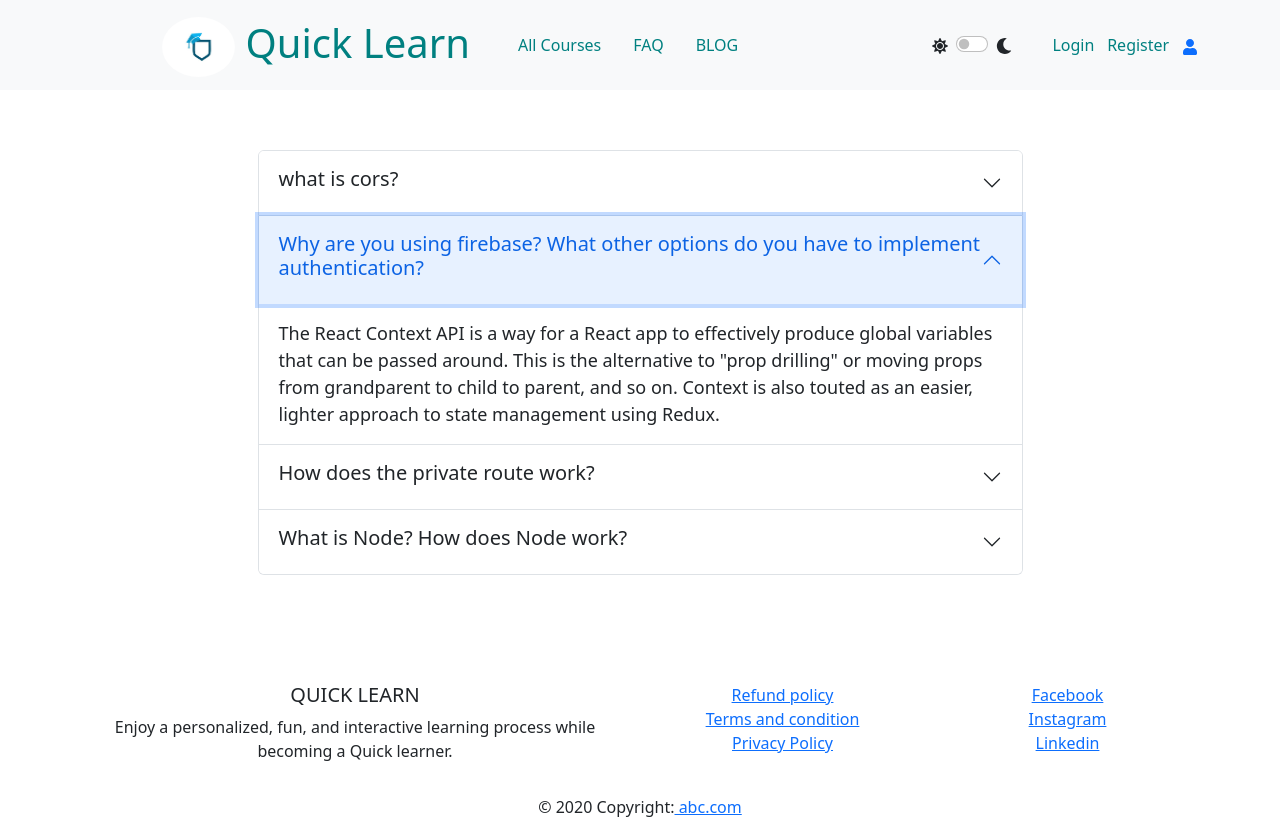
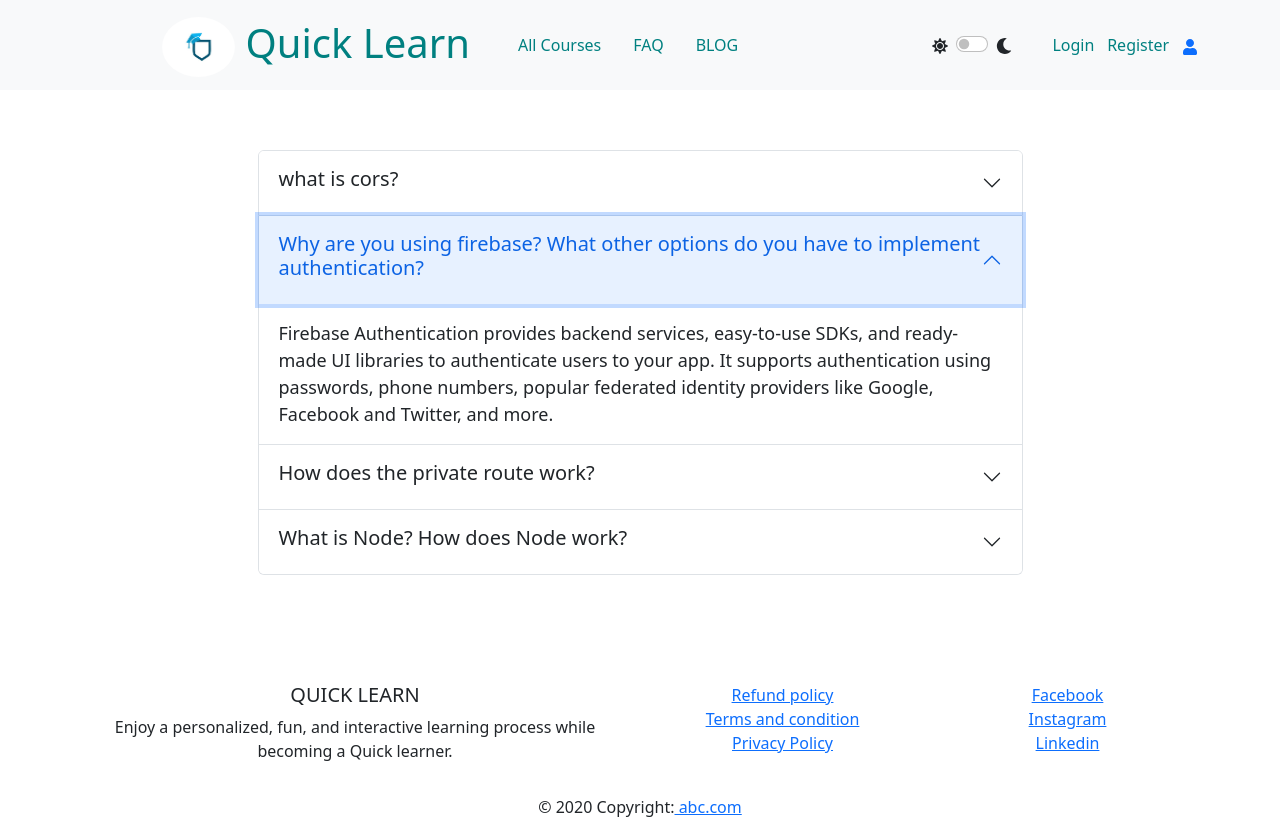
Before and after one commit to itskawsarjamil/quick-learn-client-side, a React (Create React App) app: page /blog in a window 1280 px wide. Both pictures are taken after a click on the button 640 px from the left and 400 px from the top of the page. Built offline with nearby package versions, Linux system fonts and the light colour scheme; no server answers.

Commit message:
2nd qsn's answer of blog section has been writter

```diff
--- a/src/Pages/Blog/Blog.js
+++ b/src/Pages/Blog/Blog.js
@@ -14,7 +14,7 @@ const Blog = () => {
                 <Accordion.Item eventKey="1">
                     <Accordion.Header className='acrdn-hdr'><h5>Why are you using firebase? What other options do you have to implement authentication?</h5></Accordion.Header>
                     <Accordion.Body>
-                    The React Context API is a way for a React app to effectively produce global variables that can be passed around. This is the alternative to "prop drilling" or moving props from grandparent to child to parent, and so on. Context is also touted as an easier, lighter approach to state management using Redux.
+                    Firebase Authentication provides backend services, easy-to-use SDKs, and ready-made UI libraries to authenticate users to your app. It supports authentication using passwords, phone numbers, popular federated identity providers like Google, Facebook and Twitter, and more.
                     </Accordion.Body>
                 </Accordion.Item>
                 <Accordion.Item eventKey="2">
```
